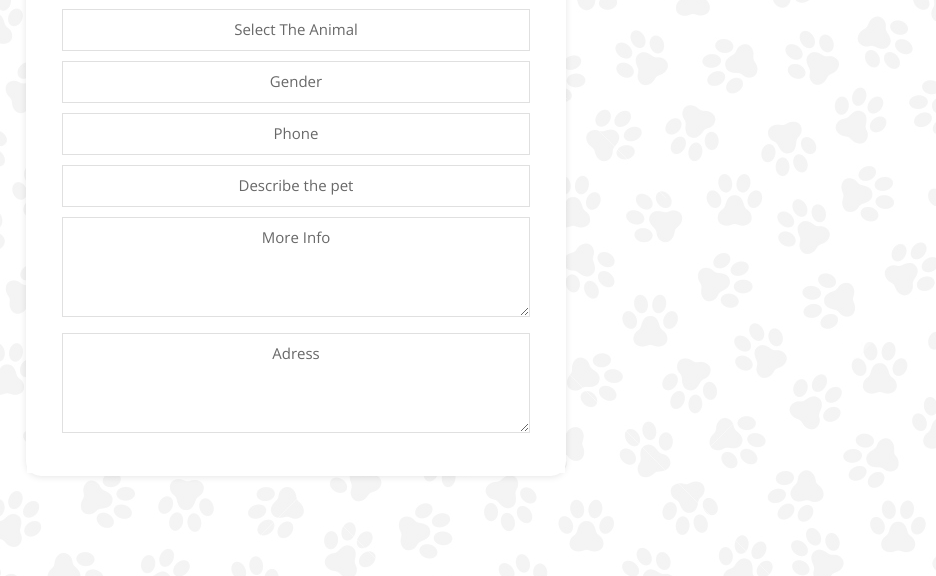
After one commit to mertatakan96/Petopia, a Django app: template announcements/templates/announcements/announce-detail.html in a window 1280 px wide. The commit adds this page. Shown: the part 451-1027 px from the top of the page, without its empty margins (344-1280 px from the left). Run offline with Django 3.2, Linux system fonts and the light colour scheme; the template is opened without the code that fills it, so the values that code supplies are empty; some libraries are stand-ins or nearby versions.

Commit message:
new ui addedd

```diff
--- /dev/null
+++ b/announcements/templates/announcements/announce-detail.html
@@ -0,0 +1,51 @@
+{% extends 'main-announce.html' %}
+{% load static %}
+
+{% block content %}
+
+    <div class="container" style="margin-top:10px">
+    <div class="row" style="margin-top:20px; justify-content: space-around;">
+        <!-- create announcement -->
+        <div class="col-md-6">
+            <div class="blog-page">
+                <aside class="cardd radius-15 sidebar">
+                    <div class="widget-about widget">
+                        <a style="display: flex" href=""><b style="font-size: 28px;margin-top: -35px;color: black;margin-left: -19px;">⇐</b></a>
+                        <header>
+                            <h4 style="margin-bottom: -25px;">Title</h4>
+                        </header>
+                            <img class="card-img-top" src="{% static 'images/dog1.jpg' %}" alt="Card image cap"
+                                 style="max-width: 463px;max-height: 289px;margin-top: -23px">
+                        <div class="labeled-input" style="margin-top:10px">
+                            <label for="selectTheAnimal">Select The Animal</label>
+                            <input type="text" id="selectTheAnimal">
+                        </div>
+                        <div class="labeled-input" style="margin-top:10px">
+                            <label for="gender">Gender</label>
+                            <input type="text" id="gender">
+                        </div>
+                        <div class="labeled-input" style="margin-top:10px">
+                            <label for="selectTheAnimal">Phone</label>
+                            <input type="text" id="selectTheAnimal">
+                        </div>
+                        <div class="labeled-input"style="margin-top:10px">
+                            <label for="describeThePet">Describe the pet</label>
+                            <input type="text" id="describeThePet">
+                        </div>
+                        <div class="labeled-input"style="margin-top:10px">
+                            <label for="w3review">More Info</label>
+                            <textarea id="w3review" name="w3review" rows="4" cols="50" style="height:100px"></textarea>
+
+                        </div>
+                        <div class="labeled-input"style="margin-top:10px">
+                            <label for="adressFounded">Adress</label>
+                            <textarea id="adressFounded" name="w3review" rows="4" cols="50" style="height:100px"></textarea>
+                        </div>
+                    </div>
+                </aside>
+            </div>
+        </div>
+    </div>
+</div>
+
+{% endblock %}
--- a/announcements/urls.py
+++ b/announcements/urls.py
@@ -5,4 +5,5 @@ urlpatterns = [
     path('founded-announce/', views.founded_page, name="founded-announce"),
     path('adopt-announce/', views.adopt_page, name="adopt-announce"),
     path('lost-announce/', views.lost_page, name="lost-announce"),
+    path('announce/', views.announce_page, name="announce"),
 ]
--- a/announcements/views.py
+++ b/announcements/views.py
@@ -10,3 +10,6 @@ def founded_page(request):
 
 def lost_page(request):
     return render(request, 'announcements/lost-announce.html')
+
+def announce_page(request):
+    return render(request, 'announcements/announce-detail.html')
```
Also changed, not shown: announcements/templates/announcements/adopted-announce.html (+6 -1 lines), announcements/templates/announcements/founded-announce.html (+6 -1 lines), announcements/templates/announcements/lost-announce.html (+6 -1 lines).
